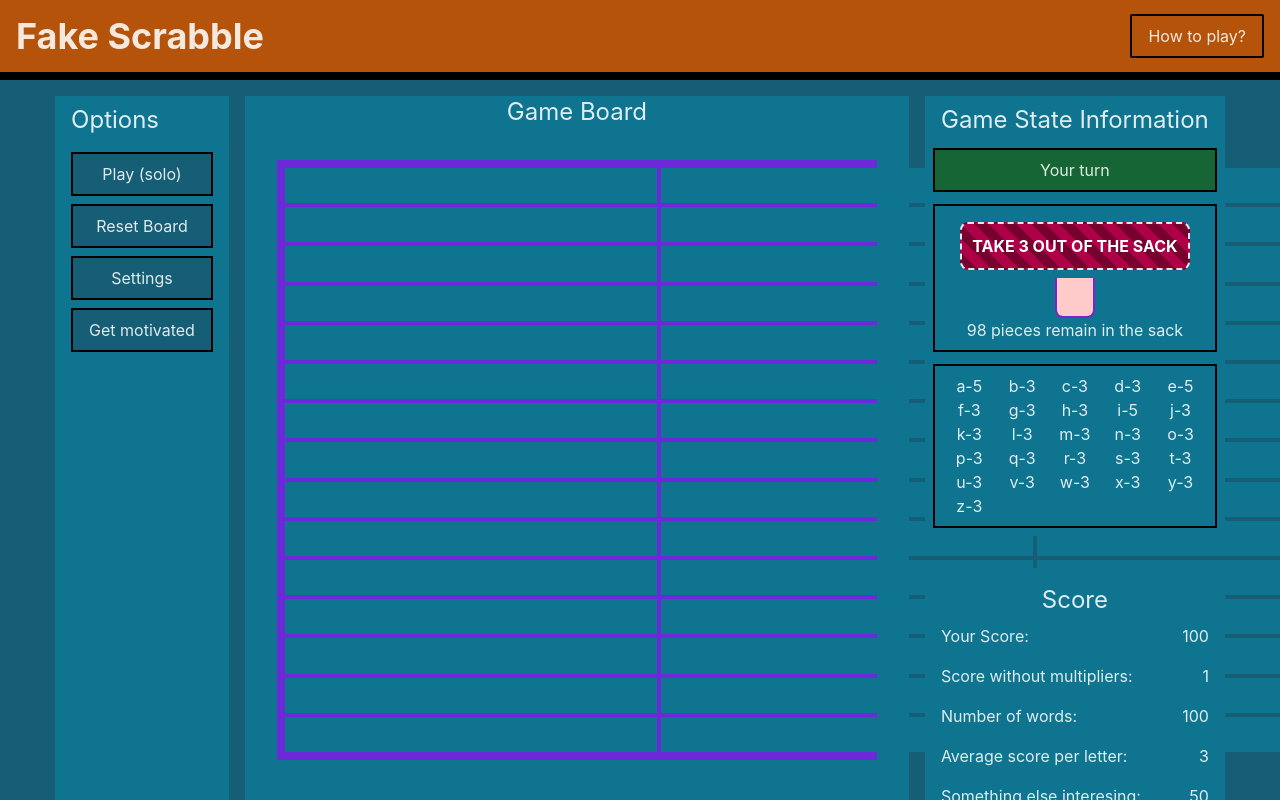
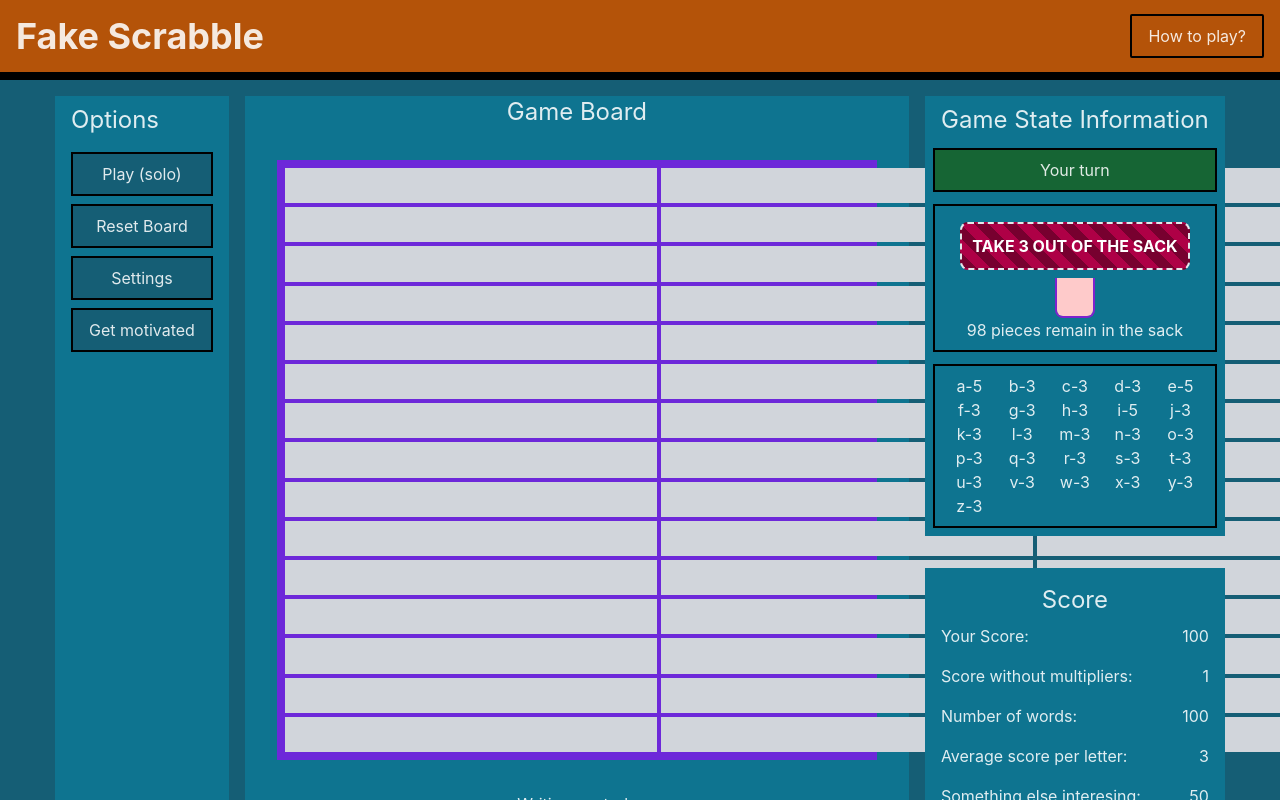
Before and after one commit to anonOstrich/scrabble-clone, a React (Vite) app: page / in a window 1280 px wide. Shown: the top 800 px of the page. Built offline with nearby package versions, Linux system fonts and the light colour scheme.

Commit message:
Can write a whole word w coop

```diff
--- a/src/GameBoard/GameBoard.tsx
+++ b/src/GameBoard/GameBoard.tsx
@@ -1,20 +1,31 @@
-import CharacterRack from "./CharacterRack";
-import GameGrid from "./GameGrid";
+import { useState } from 'react';
+import CharacterRack from './CharacterRack';
+import GameGrid from './GameGrid';
+import WritingControls from './WritingControls';
 
-
-
+export type PlacementDirection = 'horizontal' | 'vertical';
 
 export default function GameBoard() {
+  const [isPlacing, setIsPlacing] = useState(false);
+  const [placementDirection, setPlacementDirection] = useState<PlacementDirection>('horizontal');
+
   return (
-        <section className="bg-cyan-700">
+    <section
+      className="bg-cyan-700"
+      style={{
+        backgroundColor: isPlacing ? '#168f00' : 'rgb(14,116,144)',
+      }}
+    >
       <h2 className="text-2xl">Game Board</h2>
       <div className="m-8 flex justify-center items-center">
-                <GameGrid />
+        <GameGrid isDisabled={!isPlacing} direction={placementDirection} />
       </div>
+
+      <WritingControls isPlacing={isPlacing} setIsPlacing={setIsPlacing} />
 
       <div className="max-w-[450px] mx-auto">
         <CharacterRack />
       </div>
     </section>
-    )
+  );
 }
--- a/src/GameBoard/GameGrid.tsx
+++ b/src/GameBoard/GameGrid.tsx
@@ -1,18 +1,81 @@
+import { useEffect, useRef, useState } from 'react';
 import { useAppSelector } from '../hooks/state-hooks';
+import { PlacementDirection } from './GameBoard';
 import GameSquare from './GameSquare';
+import { BOARD_SIZE } from '../config/configs';
 
-export default // Stateful, smart. Controlled by parent.
-function GameSquares() {
+interface GameGridInterface {
+  direction: PlacementDirection;
+  isDisabled: boolean;
+}
+
+type Coords = [number, number];
+
+export default function GameGrid({ direction, isDisabled }: GameGridInterface) {
   const boardState = useAppSelector((state) => state.game.board.boardArray);
+  const [wordStart, setWordStart] = useState<Coords>([-1, -1]);
+  const [wordLength, setWordLength] = useState<number>(0);
+  // No need to be set up before first cell is hightlighted
+  const focusEl = useRef<HTMLInputElement>(null);
 
-  const oneDimensionalBoard = boardState.flatMap((row) => row);
-  console.log('one dimensional board: ', oneDimensionalBoard);
+  console.log('current focus element: ', focusEl.current);
+
+  useEffect(() => {
+    if (isDisabled) {
+      setWordStart([-1, -1]);
+      setWordLength(0);
+      focusEl.current?.blur();
+    }
+  }, [isDisabled]);
+
+  useEffect(() => {
+    focusEl.current?.focus();
+  }, [wordLength]);
+
+  const [startRow, startColumn] = wordStart;
+
+  const chosenCells = Array.from({ length: wordLength }, (_, index) => [startRow, startColumn + index]);
+  const highlightedCell = [startRow, startColumn + wordLength];
+  console.log('hightlighted cell: ', highlightedCell);
+
+  function writeIntoCell() {
+    setWordLength((len) => len + 1);
+  }
+
+  // const oneDimensionalBoard = boardState.flatMap((row) => row);
+  const twoDimensionalBoard = boardState;
+
+  function chooseAsStartingPosition(row: number, column: number) {
+    // For now: COMMIT to your selection, eh?
+    if (wordStart[0] == -1 && wordStart[1] == -1) {
+      setWordStart([row, column]);
+    }
+  }
 
   return (
     <div className="grid grid-cols-[repeat(15,1fr)] grid-rows-[repeat(15,1fr)] gap-1 bg-violet-700 border-[0.5rem] border-violet-700 w-[600px] h-[600px]">
-      {oneDimensionalBoard.map((_, index) => {
-        return <GameSquare key={index} index={index} />;
-      })}
+      {twoDimensionalBoard.map((row, rowIndex) =>
+        row.map((column, columnIndex) => {
+          const isChosen = chosenCells.some(
+            ([chosenRow, chosenColumn]) => chosenRow === rowIndex && chosenColumn === columnIndex,
+          );
+          const isHighlighted = highlightedCell[0] === rowIndex && highlightedCell[1] === columnIndex;
+
+          return (
+            <GameSquare
+              key={rowIndex * BOARD_SIZE + columnIndex}
+              index={rowIndex * BOARD_SIZE + columnIndex}
+              isDisabled={isDisabled}
+              column={columnIndex}
+              row={rowIndex}
+              chooseAsStartingPosition={chooseAsStartingPosition}
+              highlight={isChosen ? 'chosen' : isHighlighted ? 'preview' : 'none'}
+              writeIntoCell={isHighlighted ? writeIntoCell : undefined}
+              focusRef={focusEl}
+            />
+          );
+        }),
+      )}
     </div>
   );
 }
--- a/src/GameBoard/GameSquare.tsx
+++ b/src/GameBoard/GameSquare.tsx
@@ -2,19 +2,36 @@ import { writeBoardValue } from '../features/game/gameSlice';
 import { useAppDispatch, useAppSelector } from '../hooks/state-hooks';
 import { isBoardSquareValue } from '../utils/types';
 
+type ChosenHighlight = 'preview' | 'chosen' | 'none';
+
 interface GameSquareProps {
   index: number;
+  row: number;
+  column: number;
+  isDisabled: boolean;
+  chooseAsStartingPosition: (row: number, column: number) => void;
+  highlight: ChosenHighlight;
+  writeIntoCell?: () => void;
+  focusRef: React.RefObject<HTMLInputElement>;
 }
 
-export default function GameSquare({ index }: GameSquareProps) {
+export default function GameSquare({
+  index,
+  isDisabled,
+  chooseAsStartingPosition,
+  row,
+  column,
+  writeIntoCell,
+  focusRef,
+  highlight = 'none',
+}: GameSquareProps) {
   const character = useAppSelector((state) => state.game.board.boardArrayOneDimensional[index]);
+  const rackLetters = useAppSelector((state) => state.game.rack.pieces);
   const dispatch = useAppDispatch();
-  // console.log('character: ', character)
   const displayedCharacter = character ? character : '';
 
   function handleChange(e: React.ChangeEvent<HTMLInputElement>) {
     const newLetter = e.target.value.charAt(e.target.value.length - 1);
-    console.log(newLetter.length);
     if (newLetter.length > 1) return;
     if (newLetter === character) return;
     if (newLetter.length > 0 && !newLetter.match(/[a-z]/i)) return;
@@ -22,12 +39,38 @@ export default function GameSquare({ index }: GameSquareProps) {
     const letterToSave = newLetter.length === 0 ? null : newLetter;
 
     if (!isBoardSquareValue(letterToSave)) return;
+    if (highlight !== 'preview') return;
     dispatch(
       writeBoardValue({
         index: { dimensionality: 'one', index: index },
         value: letterToSave,
       }),
     );
+    if (writeIntoCell != null) {
+      const willSucceed = rackLetters.some((l) => l.value === letterToSave);
+      // This logic should NOT be scattered about like this...
+      if (willSucceed) {
+        writeIntoCell();
+      }
+    }
+  }
+
+  let backgroundColor = '#d1d5db';
+
+  if (!isDisabled) {
+    switch (highlight) {
+      case 'preview':
+        backgroundColor = '#659ffb';
+        break;
+      case 'chosen':
+        backgroundColor = '#0b65f5';
+        break;
+      case 'none':
+        backgroundColor = '#f6d068';
+        break;
+      default:
+        throw new Error('Should not be possible');
+    }
   }
 
   return (
@@ -35,10 +78,20 @@ export default function GameSquare({ index }: GameSquareProps) {
       type="text"
       // If maxLength == 1, onChange won't trigger except for an empty input
       maxLength={2}
-      className="bg-cyan-700 overflow-hidden
+      className="overflow-hidden
             capitalize text-2xl text-center"
+      style={{
+        // opacity filter
+        backgroundColor: backgroundColor,
+      }}
       value={displayedCharacter}
       onChange={handleChange}
+      disabled={isDisabled}
+      onClick={() => {
+        console.log('HERE I AM');
+        chooseAsStartingPosition(row, column);
+      }}
+      ref={highlight === 'preview' ? focusRef : null}
     />
   );
 }
--- /dev/null
+++ b/src/GameBoard/WritingControls.tsx
@@ -0,0 +1,24 @@
+import DebugButton from '../components/DebugButton';
+import WritingControls from './WritingControls';
+
+interface WritingControlsProps {
+  setIsPlacing: (val: boolean) => void;
+  isPlacing: boolean;
+}
+
+export default function WritingControls({ isPlacing, setIsPlacing }: WritingControlsProps) {
+  function handleClick() {
+    setIsPlacing(!isPlacing);
+  }
+
+  return (
+    <div>
+      <h3>Writing controls</h3>
+      {isPlacing ? (
+        <DebugButton handleClick={handleClick}>Stop Placing</DebugButton>
+      ) : (
+        <DebugButton handleClick={handleClick}>Start Placing</DebugButton>
+      )}
+    </div>
+  );
+}
```
Lines whose indentation alone changed are shown as unchanged.
